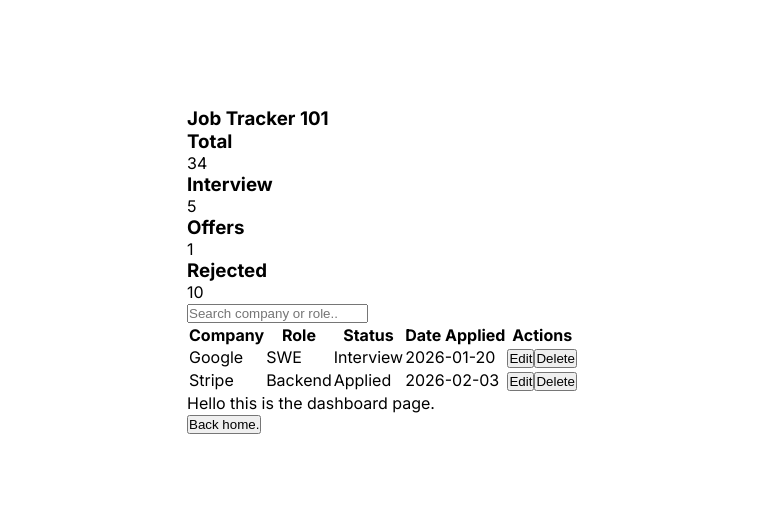
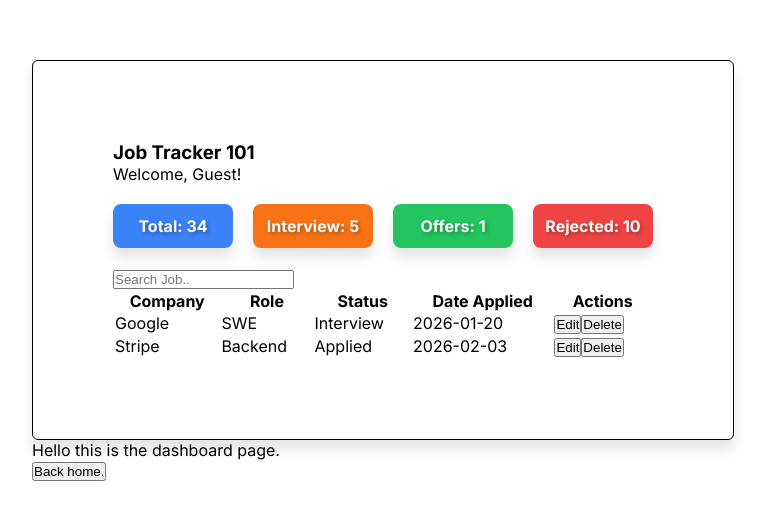
Before and after one commit to ij-2005/Job-Application-Tracker, a React (Vite) app: page /dashboard in a window 1280 px wide. Shown: the part 130-650 px from the top of the page, without its empty margins (257-1022 px from the left). Built offline with nearby package versions, Linux system fonts and the light colour scheme.

Commit message:
added css to the StatsCards. Customized the user in Navbar

```diff
--- a/src/App.css
+++ b/src/App.css
@@ -23,6 +23,22 @@ body {
 
 }
 
+.stats-card {
+  padding: 12px;
+  border-radius: 8px;
+  font-weight: bold;
+  color: rgb(252, 251, 251);
+  text-shadow: 2px 2px 4px rgba(0, 0, 0, 0.3);
+  text-align: center;
+  min-width: 120px;
+  box-shadow: 0 10px 12px rgba(0,0,0,0.1);
+}
+
+/* Colors */
+.stats-card.blue { background-color: #3b82f6; }
+.stats-card.orange { background-color: #f97316; }
+.stats-card.green { background-color: #22c55e; }
+.stats-card.red { background-color: #ef4444; }
 
 
 /* Pages Start here */
@@ -113,7 +129,7 @@ body {
   display: flex;
   flex-direction: column;
   box-shadow: 0 12px 20px rgba(0,0,0,0.15);
-  max-width: 800px;           /* 🔥 control width HERE */
+  max-width: 800px;           /* 🔥 control width HERE Max is 1000px according to #center*/
   width: 100%;
 }
 
@@ -172,3 +188,21 @@ body {
 .register-button:hover {
   background-color: #00864e;   /* darker gray on hover */
 }
+
+/*Dashboard Page */
+
+.dashboard-container {
+    border: 1px solid black; /* 1px thickness, solid style, black color */
+    padding: 80px;           /* optional: adds space inside the border */
+    border-radius: 6px;      /* optional: rounds the corners */
+    display: flex;
+    flex-direction: column;
+    box-shadow: 0 10px 12px rgba(0,0,0,0.1); /* subtle shadow */
+}
+
+.stats-bar {
+  display: flex;
+  flex-direction: row;
+  gap: 20px;
+  padding: 20px 0px;
+}
--- a/src/components/Navbar.jsx
+++ b/src/components/Navbar.jsx
@@ -1,10 +1,12 @@
 import '../App.css';
 
-function Navbar(){
+function Navbar({user}){
+
 
     return(
         <nav className="navbar">
             <h1>Job Tracker 101</h1>
+            <p>{user ? `Welcome ${user}!` : "Welcome, Guest!"}</p>
         </nav>
     );
 
--- a/src/components/SearchBar.jsx
+++ b/src/components/SearchBar.jsx
@@ -6,7 +6,7 @@ function SearchBar({ onSearch }) {
         <div className="search-bar">
             <input
                 type="text"
-                placeholder="Search company or role.."
+                placeholder="Search Job.."
                 onChange={(e) => onSearch(e.target.value)}
             />
         </div>
--- a/src/components/StatsCard.jsx
+++ b/src/components/StatsCard.jsx
@@ -4,8 +4,7 @@ function StatsCard({ label, value, color}){
 
     return(
         <div className={`stats-card ${color}`}>
-            <h3>{label}</h3>
-            <p>{value}</p>
+            <p>{label}: {value}</p>
         </div>
     );
 }
--- a/src/pages/DashboardPage.jsx
+++ b/src/pages/DashboardPage.jsx
@@ -7,7 +7,7 @@ import SearchBar from '../components/SearchBar';
 import ApplicationTable from '../components/ApplicationTable';
 
 function DashboardPage(){
-
+    // hardcoded NO BACKEND YET
     const applications = [
     { id: 1, company_name: "Google", job_title: "SWE", status: "Interview", date_applied: "2026-01-20" },
     { id: 2, company_name: "Stripe", job_title: "Backend", status: "Applied", date_applied: "2026-02-03" }
```
